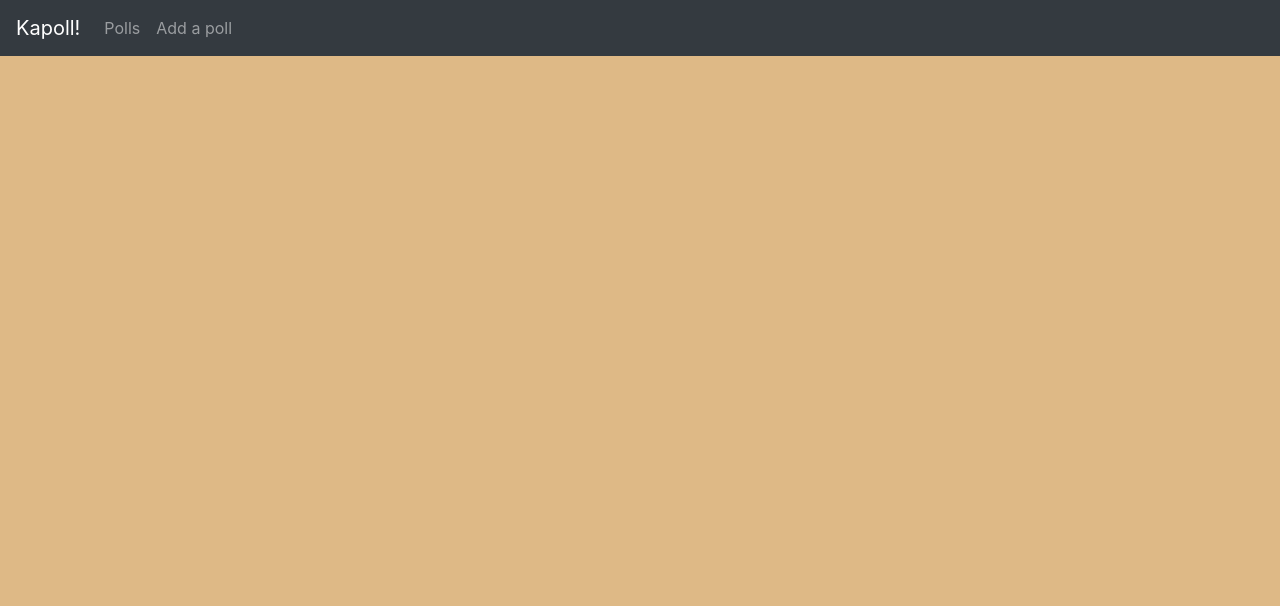
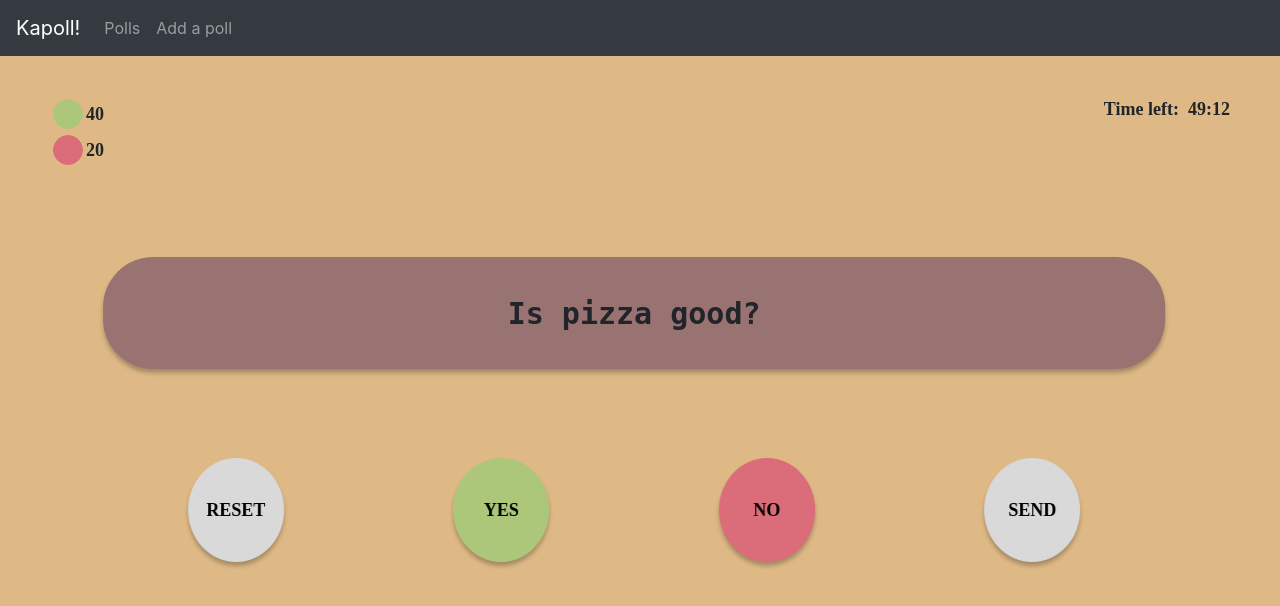
Before and after one commit to Tobbelobby/Kapoll_main, a React (Create React App) app in the folder Kapoll/src/main/frontend/kapoller/: page /test in a window 1280 px wide. Shown: the top 606 px of the page. Built offline with nearby package versions, Linux system fonts and the light colour scheme.

Commit message:
voting site frontend mvp done

```diff
--- a/Kapoll/src/main/frontend/kapoller/src/App.css
+++ b/Kapoll/src/main/frontend/kapoller/src/App.css
@@ -57,4 +57,19 @@
   background-color: #DEB986;
   width: 100%;
   height: 100%;
+  display: flex;
+  flex-direction: column;
 }
+
+.flex {
+  display: flex
+}
+
+.space_around {
+  justify-content: space-evenly;
+
+}
+.fill {
+  height: 100vh;
+  width: 100%;
+}
--- a/Kapoll/src/main/frontend/kapoller/src/Components/App.tsx
+++ b/Kapoll/src/main/frontend/kapoller/src/Components/App.tsx
@@ -6,6 +6,7 @@ import "../App.css";
 import AddPoll from "./Poll/createPoll";
 import Poll from "./Poll/Poll";
 import PollsList from "./Poll/PollsList";
+import PollOnline from "./VoteOnPoll/PollOnline"
 
 const App: React.FC = () => {
     return (
@@ -28,12 +29,13 @@ const App: React.FC = () => {
                 </div>
             </nav>
 
-            <div className="container mt-3">
+            <div className="flex space_around fill">
                 <Routes>
                     <Route path="/" element={<PollsList/>} />
                     <Route path="/Poll" element={<PollsList/>} />
                     <Route path="/add" element={<AddPoll/>} />
                     <Route path="/Poll/:id" element={<Poll/>} />
+                    <Route path={"/test"} element={<PollOnline/>}/>
                 </Routes>
             </div>
         </div>
--- /dev/null
+++ b/Kapoll/src/main/frontend/kapoller/src/Components/VoteOnPoll/PollOnline.tsx
@@ -0,0 +1,27 @@
+import React, { useState, useEffect, ChangeEvent } from "react";
+import "../../styles/PollOnline.css"
+import Timer from "./Timer";
+
+const PollOnline: React.FC = () => {
+    return (
+        <div id = "container" className={"PollOnlineContainer"}>
+            <div id={"resultsAndTimeLeft"} className={"resultsAndTimeContainer"}>
+                <div className={"flex flex-column "} id={"results"}>
+                    <div className={"flex align-items-center font"}><div className={"yesButton resultDisplayButton"} ></div>40</div>
+                    <div className="flex align-items-center font"><div className={"noButton resultDisplayButton"}></div>20</div>
+                </div>
+                <Timer/>
+            </div>
+            <div id={"question"} className={"pollOnlineQuestion"} >Is pizza good?</div>
+            <div id={"votingButtons"} className={'pollOnlineButtonContainer'}>
+                <button id={"reset"} className={"resetAndSendButton"}>RESET</button>
+                <button id={"yes"} className={"yesButton"}>YES</button>
+                <button id={"no"} className={"noButton"}>NO</button>
+                <button id={"send"} className={"resetAndSendButton"}>SEND</button>
+            </div>
+
+        </div>
+    )
+}
+
+export default PollOnline;
--- /dev/null
+++ b/Kapoll/src/main/frontend/kapoller/src/Components/VoteOnPoll/Timer.tsx
@@ -0,0 +1,40 @@
+import React, {useEffect} from 'react';
+import { useState } from 'react';
+import "../../styles/PollOnline.css"
+
+
+const Timer = () => {
+  const [days, setDays] = useState(0);
+  const [hours, setHours] = useState(0);
+  const [minutes, setMinutes] = useState(0);
+  const [seconds, setSeconds] = useState(0);
+
+  const deadline = "December, 31, 2022";
+
+  const getTime = (deadline: string) => {
+    const time = Date.parse(deadline) - Date.now();
+
+    setDays(Math.floor(time / (1000 * 60 * 60 * 24)));
+    setHours(Math.floor((time / (1000 * 60 * 60)) % 24));
+    setMinutes(Math.floor((time / 1000 / 60) % 60));
+    setSeconds(Math.floor((time / 1000) % 60));
+  };
+
+  useEffect(() => {
+    const interval = setInterval(() => getTime(deadline), 1000);
+
+    return () => clearInterval(interval);
+  }, []);
+
+  return (
+      <div className="timer flex-direction-row" role="timer">
+        <div className="flex font">
+            <span>Time left: &nbsp; </span>
+            <div id="minute">{minutes < 10 ? "0" + minutes : minutes}:</div>
+            <div id="second">{seconds < 10 ? "0" + seconds : seconds}</div>
+        </div>
+      </div>
+  );
+};
+
+export default Timer;
--- a/Kapoll/src/main/frontend/kapoller/src/index.css
+++ b/Kapoll/src/main/frontend/kapoller/src/index.css
@@ -25,4 +25,5 @@ code {
 html, body, #root, #root>div {
   height: 100%;
   width: 100%;
+  display: flex;
 }
--- /dev/null
+++ b/Kapoll/src/main/frontend/kapoller/src/styles/PollOnline.css
@@ -0,0 +1,101 @@
+.PollOnlineContainer {
+    display: flex;
+    flex-direction: column;
+    justify-content: space-between;
+    align-items: stretch;
+    min-height: 70%;
+    min-width: 70%;
+    margin: 40px 50px 147px 50px;
+    flex: 2 1 auto;
+}
+
+.resultsAndTimeContainer {
+    display: flex;
+    flex-direction: row;
+    justify-content: space-between;
+}
+.pollOnlineQuestion {
+    display: flex;
+    justify-content: center;
+    align-items: center;
+    border-radius: 50px;
+    background-color: #997272;
+    height: 20%;
+    width: 90%;
+    transform: translateX(5%);
+    font-family: "monospace";
+    font-style: normal;
+    font-weight: 900;
+    font-size: 30px;
+    line-height: 47px;
+    box-shadow: 0px 4px 4px rgba(0, 0, 0, 0.25);
+
+}
+
+.pollOnlineButtonContainer {
+    display: flex;
+    flex-direction: row;
+    justify-content: space-around;
+    max-height: 35%;
+    max-width: 90%;
+    transform: translateX(5%);
+    flex: 2 1 auto;
+}
+
+button {
+    display: flex;
+    align-items: center;
+    align-content: center;
+    justify-content: center;
+    background-color: #ffffff;
+    border-radius:50%;
+    max-height: 13vh;
+    width: 9%;
+    border-color: transparent;
+    font-family: "Sansita One";
+    font-style: normal;
+    font-weight: 800;
+    font-size: 18px;
+    box-shadow: 0px 4px 4px rgba(0, 0, 0, 0.25);
+    backdrop-filter: blur(2px);
+
+}
+button:hover {
+    box-shadow: 0px 4px 10px rgba(0, 0, 0, 0.25);
+}
+
+.resetAndSendButton {
+    background: #D9D9D9;
+    border-color: transparent;
+}
+.yesButton {
+    background: #ACC779;
+    border: 1px solid #ACC779;
+}
+.noButton {
+    background: #DB6C79;
+    border: 1px solid #DB6C79;
+}
+
+.flex-direction-row {
+    flex-direction: row;
+    display: flex;
+}
+.timer {
+    text-align: center;
+    justify-content: center;
+}
+
+.font {
+    font-family: "Sansita One";
+    font-style: normal;
+    font-weight: 800;
+    font-size: 18px;
+}
+
+.resultDisplayButton {
+    width: 30px;
+    height: 30px;
+    border-radius:50%;
+    margin: 3px;
+}
```
